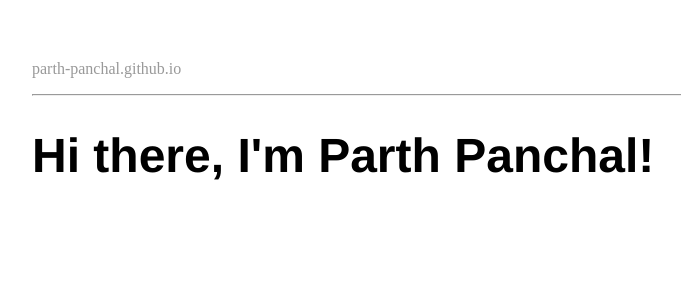
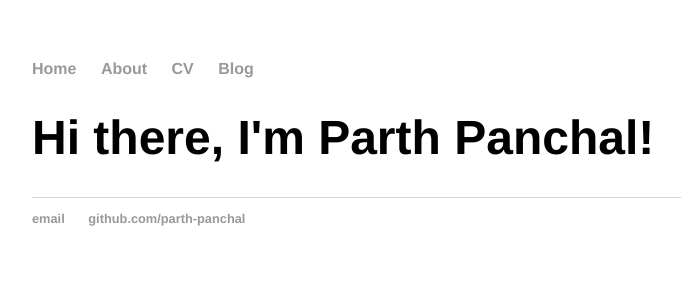
Before and after one commit to parth-panchal/parth-panchal.github.io, a Jekyll site: the page built from index.html, in a window 1280 px wide. Shown: the top 300 px of the page, without its empty margins (160-841 px from the left). Built offline with Jekyll 4.4.1, drawn with Linux system fonts in a browser that asks for light colours.

Commit message:
Update default.html

```diff
--- a/_layouts/default.html
+++ b/_layouts/default.html
@@ -1,96 +1,29 @@
 <!DOCTYPE html>
-<html lang="en">
-<head>
-    <title>{% if page.title %}{{ page.title }}{% else %}{{ site.title }}{% endif %}</title>
+	<html>
+		<head>
+			<title>{{ page.title }}</title>
+			<!-- link to main stylesheet -->
+			<link rel="stylesheet" type="text/css" href="/css/main.css">
+		</head>
+		<body>
+			<nav>
+	    		<ul>
+	        		<li><a href="/">Home</a></li>
+		        	<li><a href="/about">About</a></li>
+	        		<li><a href="/cv">CV</a></li>
+	        		<li><a href="/blog">Blog</a></li>
+	    		</ul>
+			</nav>
+			<div class="container">
 
-    <meta charset="utf-8">
-    <meta name="viewport" content="width=device-width, initial-scale=1">
-    <meta name="keywords" content="blog, accent, {{ site.author }}, {{ site.title }}, jekyll">
-    <meta name="author" content="{{ site.author }}">
-    {% if page.url == "/404.html" %}
-        <meta http-equiv="refresh" content="5; url=/">
-    {% endif %}
-    {% if page.description %}
-        {% assign desc = page.description %}
-    {% else %}
-        {% assign desc = site.description %}
-    {% endif %}
-    {% if page.url %}
-        {% assign url = site.url | append: site.baseurl | append: page.url %}
-    {% else %}
-        {% assign url = site.url | append: site.baseurl | append: page.url %}
-    {% endif %}
-    <meta name="description" content="{{ desc }}">
-    <link href='https://fonts.googleapis.com/css?family=Inconsolata:400,700' rel='stylesheet' type='text/css'>
-    <link rel="alternate" type="application/rss+xml" title="{{ site.title }} RSS" href="/feed.xml" />
-    <link rel="stylesheet" href="{{ site.url }}{{ site.baseurl }}/css/main.css">
-    {% if site.favicon %}
-        <link rel="icon" type="image/ico" href="{{ site.favicon_location }}">
-        <link rel="shortcut-icon" type="image/ico" href="{{ site.favicon_location }}">
-    {% endif %}
-    {% if site.twitter_username %}
-        <link rel="author" href="https://twitter.com/{{ site.twitter_username }}">
-    {% endif %}
-    <!-- Facebook Open Graph -->
-    <meta name="og:description" content="{{ desc }}">
-    <meta name="og:title" content="{{ site.title }}">
-    <meta name="og:url" content="{{ url }}">
-    <meta name="og:type" content="article">
-    {% if site.og_image %}
-        <meta name="og:image" content="{{ site.og_image }}">
-    {% endif %}
-    {% if site.facebook_id %}
-        <meta name="fb:admins" content="{{ site.facebook_id }}">
-    {% endif %}
-    <!-- Twitter -->
-    <meta name="twitter:card" content="summary">
-    <meta name="twitter:title" content="{{ site.title }}">
-    <meta name="twitter:description" content="{{ desc }}">
-    <meta name="twitter:url" content="{{ url }}">
-    {% if site.twitter_image %}
-        <meta name="twitter:image" content="{{ site.twitter_image }}">
-    {% else %}
-        <meta name="twitter:image" content="{{ site.profile_picture }}">
-    {% endif %}
-</head>
-<body>
-    <div class="wrapper">
-        <div class="navbar container">
-            <a id="author-name" class="alignable pull-left" href="{{ site.url }}{{ site.baseurl }}">{{ site.title }}</a>
-            <ul class="alignable pull-right navbar-ul">
-                {% for x in site.data.nav %}
-                    {% if x.name == "Resume" %}
-                        <li class="alignable pull-right nav-list"><a target="_blank" href="{{ x.link }}">{{ x.name }}</a>
-                    {% else %}
-                        <li class="alignable pull-right nav-list"><a href="{{ x.link }}">{{ x.name }}</a>
-                    {% endif %}
-                    {% if forloop.first == false %}
-                        /
-                    {% endif %}
-                        </li>
-                {% endfor %}
-            </ul>
-        </div>
-        <div style="clear:both"></div>
-        <hr>
-        {% if page.is_contact == true %}
-            <div class="container content contact">
-                {{ content }}
-            </div>
-        {% else %}
-            <div class="container content">
-                {{ content }}
-            </div>
-        {% endif %}
-    </div>
-    {% if site.tracking_id %}
-        <script>
-          (function(i,s,o,g,r,a,m){i['GoogleAnalyticsObject']=r;i[r]=i[r]||function(){
-          (i[r].q=i[r].q||[]).push(arguments)},i[r].l=1*new Date();a=s.createElement(o),
-          m=s.getElementsByTagName(o)[0];a.async=1;a.src=g;m.parentNode.insertBefore(a,m)
-          })(window,document,'script','//www.google-analytics.com/analytics.js','ga');
-          ga('create', '{{ site.tracking_id }}', 'auto');
-          ga('send', 'pageview');
-        </script>
-    {% endif %}
-</body>
+			{{ content }}
+
+			</div><!-- /.container -->
+			<footer>
+	    		<ul>
+	        		<li><a href="mailto:18bce147@nirmauni.ac.in">email</a></li>
+	        		<li><a href="https://github.com/parth-panchal">github.com/parth-panchal</a></li>
+				</ul>
+			</footer>
+		</body>
+	</html>
```
